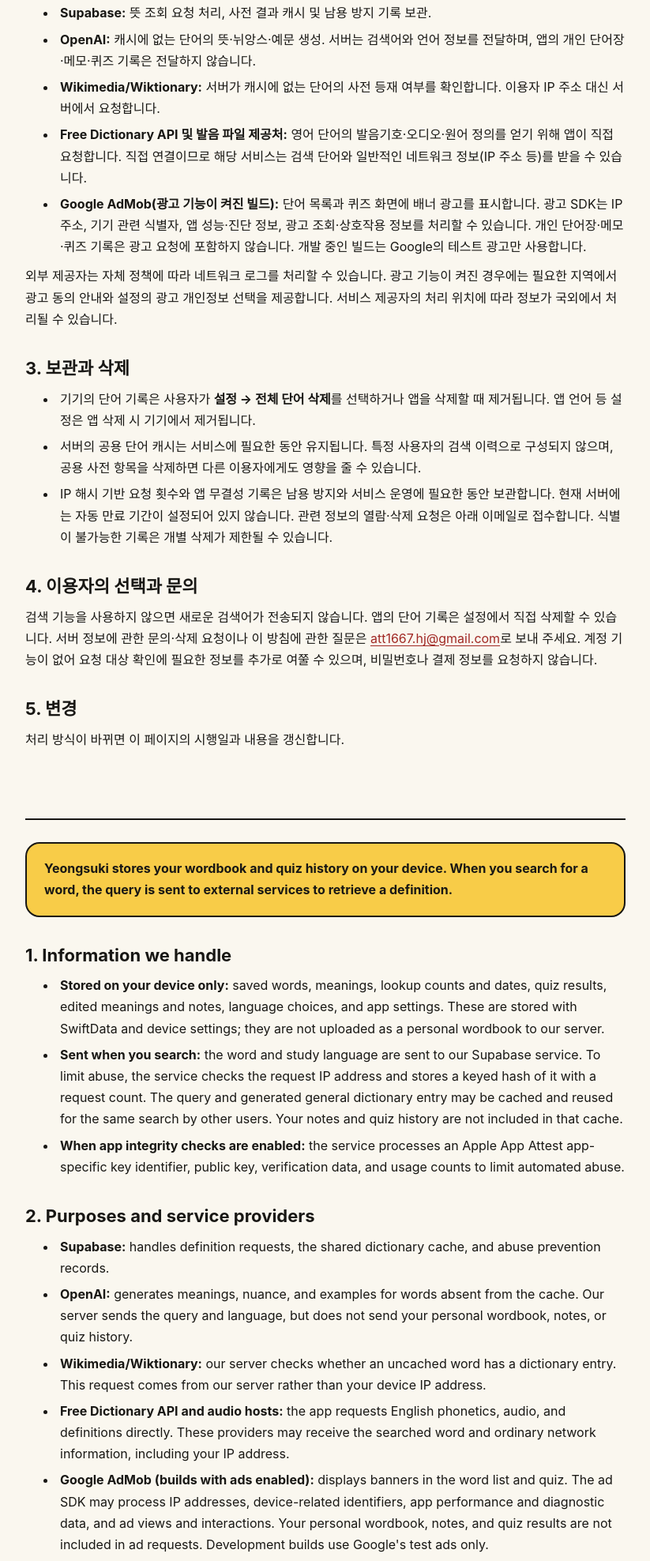
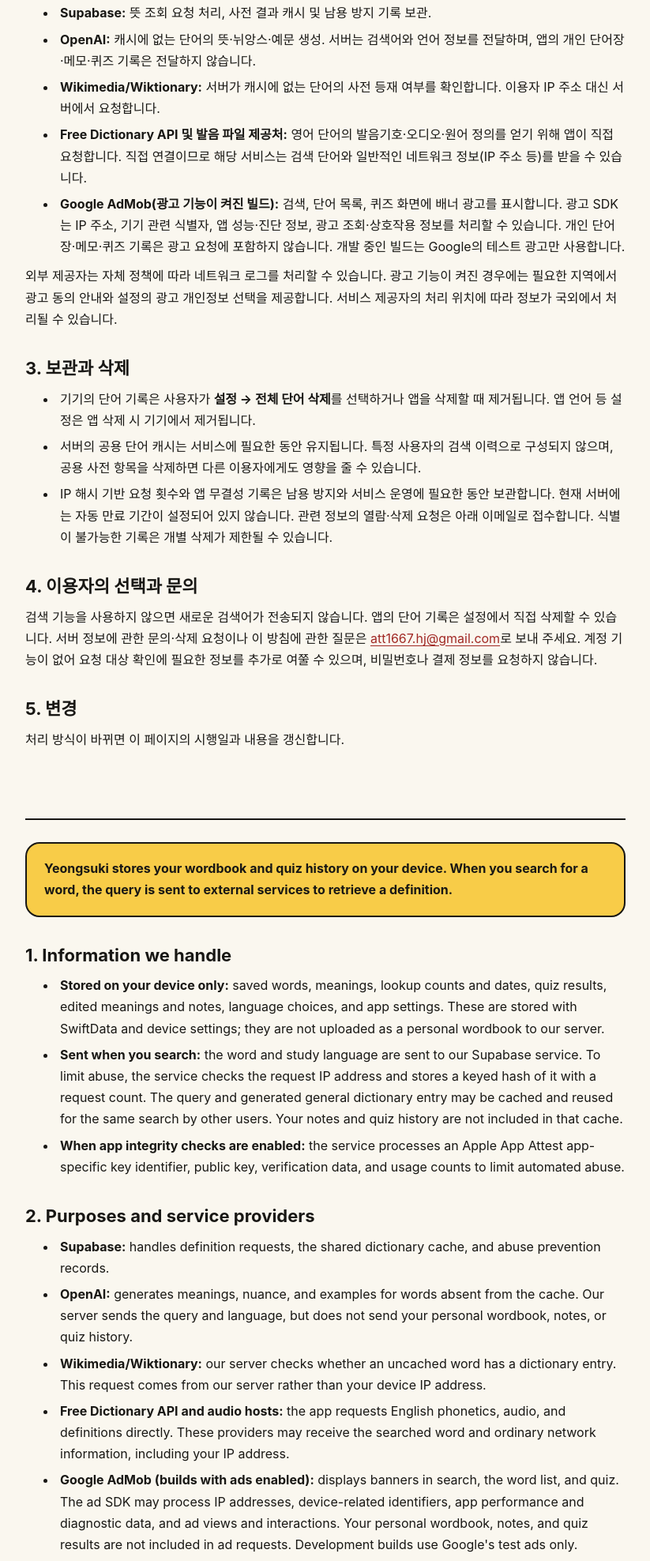
Before and after one commit to huizhi1667/yeongsuki-privacy, a plain HTML site: page index.html in a window 1280 px wide. Shown: the part 863-2839 px from the top of the page at 79% size, without its empty margins (228-1051 px from the left). Drawn offline with Linux system fonts and the light colour scheme.

Commit message:
Disclose search banner placement

```diff
--- a/index.html
+++ b/index.html
@@ -50,7 +50,7 @@
         <li><strong>OpenAI:</strong> 캐시에 없는 단어의 뜻·뉘앙스·예문 생성. 서버는 검색어와 언어 정보를 전달하며, 앱의 개인 단어장·메모·퀴즈 기록은 전달하지 않습니다.</li>
         <li><strong>Wikimedia/Wiktionary:</strong> 서버가 캐시에 없는 단어의 사전 등재 여부를 확인합니다. 이용자 IP 주소 대신 서버에서 요청합니다.</li>
         <li><strong>Free Dictionary API 및 발음 파일 제공처:</strong> 영어 단어의 발음기호·오디오·원어 정의를 얻기 위해 앱이 직접 요청합니다. 직접 연결이므로 해당 서비스는 검색 단어와 일반적인 네트워크 정보(IP 주소 등)를 받을 수 있습니다.</li>
-        <li><strong>Google AdMob(광고 기능이 켜진 빌드):</strong> 단어 목록과 퀴즈 화면에 배너 광고를 표시합니다. 광고 SDK는 IP 주소, 기기 관련 식별자, 앱 성능·진단 정보, 광고 조회·상호작용 정보를 처리할 수 있습니다. 개인 단어장·메모·퀴즈 기록은 광고 요청에 포함하지 않습니다. 개발 중인 빌드는 Google의 테스트 광고만 사용합니다.</li>
+        <li><strong>Google AdMob(광고 기능이 켜진 빌드):</strong> 검색, 단어 목록, 퀴즈 화면에 배너 광고를 표시합니다. 광고 SDK는 IP 주소, 기기 관련 식별자, 앱 성능·진단 정보, 광고 조회·상호작용 정보를 처리할 수 있습니다. 개인 단어장·메모·퀴즈 기록은 광고 요청에 포함하지 않습니다. 개발 중인 빌드는 Google의 테스트 광고만 사용합니다.</li>
       </ul>
       <p>외부 제공자는 자체 정책에 따라 네트워크 로그를 처리할 수 있습니다. 광고 기능이 켜진 경우에는 필요한 지역에서 광고 동의 안내와 설정의 광고 개인정보 선택을 제공합니다. 서비스 제공자의 처리 위치에 따라 정보가 국외에서 처리될 수 있습니다.</p>
       <h2>3. 보관과 삭제</h2>
@@ -79,7 +79,7 @@
         <li><strong>OpenAI:</strong> generates meanings, nuance, and examples for words absent from the cache. Our server sends the query and language, but does not send your personal wordbook, notes, or quiz history.</li>
         <li><strong>Wikimedia/Wiktionary:</strong> our server checks whether an uncached word has a dictionary entry. This request comes from our server rather than your device IP address.</li>
         <li><strong>Free Dictionary API and audio hosts:</strong> the app requests English phonetics, audio, and definitions directly. These providers may receive the searched word and ordinary network information, including your IP address.</li>
-        <li><strong>Google AdMob (builds with ads enabled):</strong> displays banners in the word list and quiz. The ad SDK may process IP addresses, device-related identifiers, app performance and diagnostic data, and ad views and interactions. Your personal wordbook, notes, and quiz results are not included in ad requests. Development builds use Google's test ads only.</li>
+        <li><strong>Google AdMob (builds with ads enabled):</strong> displays banners in search, the word list, and quiz. The ad SDK may process IP addresses, device-related identifiers, app performance and diagnostic data, and ad views and interactions. Your personal wordbook, notes, and quiz results are not included in ad requests. Development builds use Google's test ads only.</li>
       </ul>
       <p>Providers may process network logs under their own policies. When ads are enabled, the app provides consent messages where required and an ad privacy choices entry in Settings where applicable. Processing may occur in countries where the providers operate.</p>
       <h2>3. Retention and deletion</h2>
```
